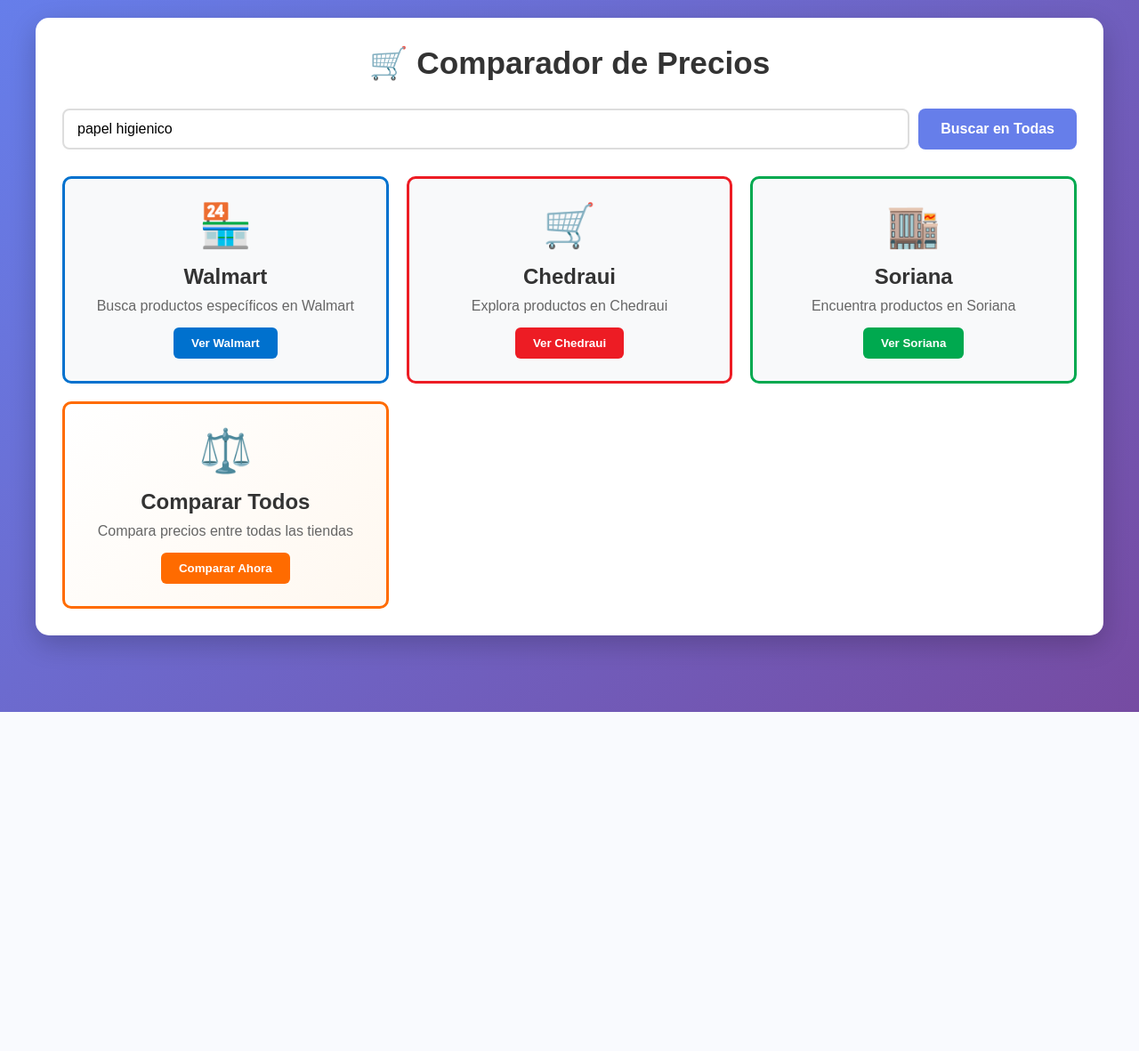
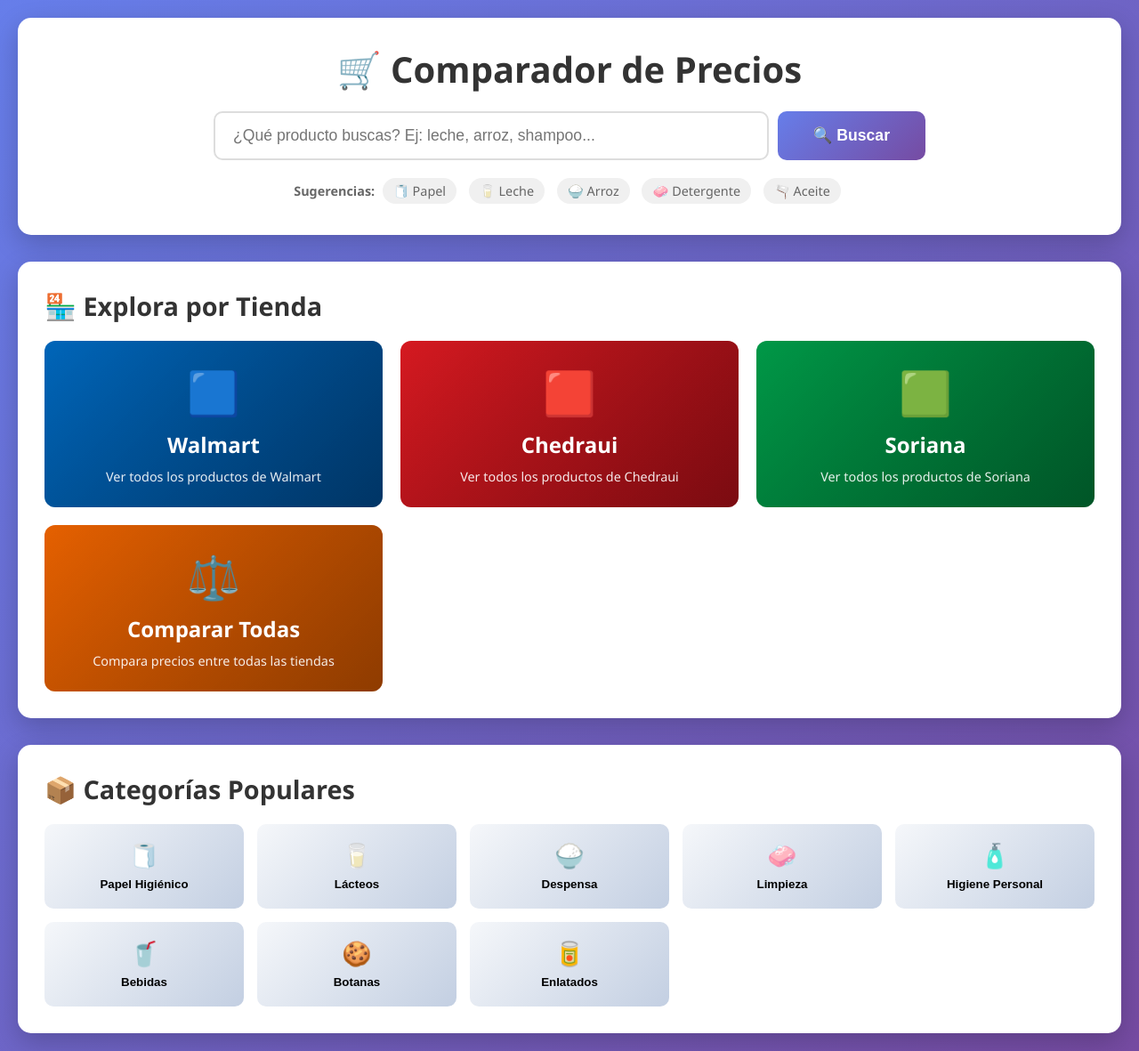
Before and after one commit to jesusresendiz56/Precios, a PHP site: page /scr/tiendas/index.php in a window 1280 px wide. Shown: the whole page at 89% size. Before the commit the page ends 800 px from the top, so only its background shows below. Run offline with PHP 8.4, Linux system fonts and the light colour scheme.

Commit message:
ya se cambio el index

```diff
--- a/Precios/scr/tiendas/index.php
+++ b/Precios/scr/tiendas/index.php
@@ -3,7 +3,7 @@
 <head>
     <meta charset="UTF-8">
     <meta name="viewport" content="width=device-width, initial-scale=1.0">
-    <title>Comparador de Precios - Tiendas</title>
+    <title>🛒 Comparador de Precios - México</title>
     <style>
         * {
             margin: 0;
@@ -12,291 +12,375 @@
         }
 
         body {
-            font-family: Arial, sans-serif;
+            font-family: 'Segoe UI', Tahoma, Geneva, Verdana, sans-serif;
             background: linear-gradient(135deg, #667eea 0%, #764ba2 100%);
             min-height: 100vh;
             padding: 20px;
         }
 
         .container {
-            max-width: 1200px;
+            max-width: 1400px;
             margin: 0 auto;
+        }
+
+        /* Header con buscador */
+        .header {
+            background: white;
+            border-radius: 15px;
+            padding: 30px;
+            margin-bottom: 30px;
+            box-shadow: 0 10px 30px rgba(0,0,0,0.2);
+        }
+
+        h1 {
+            text-align: center;
+            color: #333;
+            margin-bottom: 20px;
+            font-size: 2.5em;
+        }
+
+        .buscador {
+            max-width: 800px;
+            margin: 0 auto;
+        }
+
+        .search-box {
+            display: flex;
+            gap: 10px;
+            margin-bottom: 15px;
+        }
+
+        .search-input {
+            flex: 1;
+            padding: 15px 20px;
+            font-size: 1.1em;
+            border: 2px solid #ddd;
+            border-radius: 10px;
+            transition: all 0.3s;
+        }
+
+        .search-input:focus {
+            outline: none;
+            border-color: #667eea;
+            box-shadow: 0 0 0 3px rgba(102, 126, 234, 0.1);
+        }
+
+        .btn-buscar {
+            padding: 15px 40px;
+            background: linear-gradient(135deg, #667eea 0%, #764ba2 100%);
+            color: white;
+            border: none;
+            border-radius: 10px;
+            font-size: 1.1em;
+            font-weight: bold;
+            cursor: pointer;
+            transition: all 0.3s;
+        }
+
+        .btn-buscar:hover {
+            transform: translateY(-2px);
+            box-shadow: 0 5px 15px rgba(102, 126, 234, 0.4);
+        }
+
+        .sugerencias {
+            text-align: center;
+            color: #666;
+            font-size: 0.9em;
+        }
+
+        .sugerencias span {
+            display: inline-block;
+            background: #f0f0f0;
+            padding: 5px 12px;
+            margin: 5px;
+            border-radius: 15px;
+            cursor: pointer;
+            transition: all 0.3s;
+        }
+
+        .sugerencias span:hover {
+            background: #667eea;
+            color: white;
+        }
+
+        /* Sección de tiendas */
+        .tiendas-section {
+            background: white;
+            border-radius: 15px;
+            padding: 30px;
+            margin-bottom: 30px;
+            box-shadow: 0 10px 30px rgba(0,0,0,0.2);
+        }
+
+        .section-title {
+            font-size: 1.8em;
+            color: #333;
+            margin-bottom: 20px;
+            display: flex;
+            align-items: center;
+            gap: 10px;
+        }
+
+        .tiendas-grid {
+            display: grid;
+            grid-template-columns: repeat(auto-fit, minmax(300px, 1fr));
+            gap: 20px;
+        }
+
+        .tienda-card {
+            border-radius: 12px;
+            padding: 25px;
+            text-align: center;
+            cursor: pointer;
+            transition: all 0.3s;
+            text-decoration: none;
+            color: white;
+            position: relative;
+            overflow: hidden;
+        }
+
+        .tienda-card::before {
+            content: '';
+            position: absolute;
+            top: 0;
+            left: 0;
+            right: 0;
+            bottom: 0;
+            background: linear-gradient(135deg, rgba(0,0,0,0.1) 0%, rgba(0,0,0,0.3) 100%);
+            z-index: 1;
+        }
+
+        .tienda-card > * {
+            position: relative;
+            z-index: 2;
+        }
+
+        .tienda-card:hover {
+            transform: translateY(-5px) scale(1.02);
+            box-shadow: 0 10px 30px rgba(0,0,0,0.3);
+        }
+
+        .walmart-card {
+            background: linear-gradient(135deg, #0071ce 0%, #004c91 100%);
+        }
+
+        .chedraui-card {
+            background: linear-gradient(135deg, #ed1c24 0%, #b01018 100%);
+        }
+
+        .soriana-card {
+            background: linear-gradient(135deg, #00a94f 0%, #007a38 100%);
+        }
+
+        .comparar-card {
+            background: linear-gradient(135deg, #ff6b00 0%, #cc5500 100%);
+        }
+
+        .tienda-icono {
+            font-size: 3em;
+            margin-bottom: 10px;
+        }
+
+        .tienda-nombre {
+            font-size: 1.5em;
+            font-weight: bold;
+            margin-bottom: 10px;
+        }
+
+        .tienda-descripcion {
+            font-size: 0.9em;
+            opacity: 0.9;
+        }
+
+        /* Categorías populares */
+        .categorias-section {
             background: white;
             border-radius: 15px;
             padding: 30px;
             box-shadow: 0 10px 30px rgba(0,0,0,0.2);
         }
 
-        h1 {
-            text-align: center;
-            color: #333;
-            margin-bottom: 30px;
-            font-size: 2.2em;
+        .categorias-grid {
+            display: grid;
+            grid-template-columns: repeat(auto-fit, minmax(200px, 1fr));
+            gap: 15px;
         }
 
-        .search-box {
-            display: flex;
-            gap: 10px;
-            margin-bottom: 30px;
-            flex-wrap: wrap;
-            justify-content: center;
+        .categoria-btn {
+            background: linear-gradient(135deg, #f5f7fa 0%, #c3cfe2 100%);
+            border: none;
+            border-radius: 10px;
+            padding: 20px;
+            cursor: pointer;
+            transition: all 0.3s;
+            text-align: center;
         }
 
-        input[type="text"] {
-            flex: 1;
-            min-width: 300px;
-            padding: 12px 15px;
-            border: 2px solid #ddd;
-            border-radius: 8px;
-            font-size: 16px;
+        .categoria-btn:hover {
+            transform: translateY(-3px);
+            box-shadow: 0 5px 15px rgba(0,0,0,0.2);
+            background: linear-gradient(135deg, #667eea 0%, #764ba2 100%);
+            color: white;
         }
 
-        .btn-buscar {
-            padding: 12px 25px;
-            background: #667eea;
-            color: white;
-            border: none;
-            border-radius: 8px;
-            cursor: pointer;
-            font-size: 16px;
-            font-weight: bold;
+        .categoria-icono {
+            font-size: 2em;
+            display: block;
+            margin-bottom: 8px;
         }
 
-        .btn-buscar:hover {
-            background: #5568d3;
-        }
-
-        .tiendas-grid {
-            display: grid;
-            grid-template-columns: repeat(auto-fit, minmax(300px, 1fr));
-            gap: 20px;
-            margin-top: 30px;
-        }
-
-        .tienda-card {
-            background: #f8f9fa;
-            border-radius: 10px;
-            padding: 25px;
-            text-align: center;
-            cursor: pointer;
-            transition: transform 0.3s, box-shadow 0.3s;
-            border: 3px solid transparent;
-        }
-
-        .tienda-card:hover {
-            transform: translateY(-5px);
-            box-shadow: 0 5px 20px rgba(0,0,0,0.15);
-        }
-
-        .tienda-icon {
-            font-size: 3em;
-            margin-bottom: 15px;
-        }
-
-        .tienda-card h2 {
-            color: #333;
-            margin-bottom: 10px;
-        }
-
-        .tienda-card p {
-            color: #666;
-            margin-bottom: 15px;
-        }
-
-        .btn-tienda {
-            padding: 10px 20px;
-            background: #333;
-            color: white;
-            border: none;
-            border-radius: 6px;
-            cursor: pointer;
+        .categoria-nombre {
             font-weight: bold;
-        }
-
-        .walmart-card {
-            border-color: #0071ce;
-        }
-
-        .walmart-card .btn-tienda {
-            background: #0071ce;
-        }
-
-        .chedraui-card {
-            border-color: #ed1c24;
-        }
-
-        .chedraui-card .btn-tienda {
-            background: #ed1c24;
-        }
-
-        .soriana-card {
-            border-color: #00a94f;
-        }
-
-        .soriana-card .btn-tienda {
-            background: #00a94f;
-        }
-
-        .comparar-card {
-            border-color: #ff6b00;
-            background: linear-gradient(135deg, #fff, #fff8f0);
-        }
-
-        .comparar-card .btn-tienda {
-            background: #ff6b00;
-        }
-
-        .loading {
-            text-align: center;
-            padding: 30px;
-            display: none;
-        }
-
-        .spinner {
-            border: 4px solid #f3f3f3;
-            border-top: 4px solid #667eea;
-            border-radius: 50%;
-            width: 40px;
-            height: 40px;
-            animation: spin 1s linear infinite;
-            margin: 0 auto 15px;
-        }
-
-        @keyframes spin {
-            0% { transform: rotate(0deg); }
-            100% { transform: rotate(360deg); }
+            font-size: 1em;
         }
 
         @media (max-width: 768px) {
-            .container {
-                padding: 20px;
+            h1 {
+                font-size: 1.8em;
             }
 
             .search-box {
                 flex-direction: column;
             }
 
-            input[type="text"] {
-                min-width: 100%;
+            .tiendas-grid, .categorias-grid {
+                grid-template-columns: 1fr;
             }
         }
     </style>
 </head>
 <body>
     <div class="container">
+        <!-- Header con buscador -->
+        <div class="header">
             <h1>🛒 Comparador de Precios</h1>
-
+            <div class="buscador">
                 <div class="search-box">
                     <input
                         type="text"
-                id="termino"
-                placeholder="¿Qué producto estás buscando? Ejemplo: leche, pan, arroz..."
-                value="papel higienico"
+                        class="search-input"
+                        id="busqueda"
+                        placeholder="¿Qué producto buscas? Ej: leche, arroz, shampoo..."
                     >
-            <button class="btn-buscar" onclick="buscarEnTodas()">Buscar en Todas</button>
+                    <button class="btn-buscar" onclick="buscarEnTodasTiendas()">
+                        🔍 Buscar
+                    </button>
+                </div>
+                <div class="sugerencias">
+                    <strong>Sugerencias:</strong>
+                    <span onclick="buscarRapido('papel higiénico')">🧻 Papel</span>
+                    <span onclick="buscarRapido('leche')">🥛 Leche</span>
+                    <span onclick="buscarRapido('arroz')">🍚 Arroz</span>
+                    <span onclick="buscarRapido('detergente')">🧼 Detergente</span>
+                    <span onclick="buscarRapido('aceite')">🫗 Aceite</span>
+                </div>
+            </div>
         </div>
 
-        <div class="loading" id="loading">
-            <div class="spinner"></div>
-            <p>Buscando productos...</p>
+        <!-- Sección de tiendas -->
+        <div class="tiendas-section">
+            <h2 class="section-title">🏪 Explora por Tienda</h2>
+            <div class="tiendas-grid">
+                <a href="pages/tienda-walmart.php" class="tienda-card walmart-card">
+                    <div class="tienda-icono">🟦</div>
+                    <div class="tienda-nombre">Walmart</div>
+                    <div class="tienda-descripcion">Ver todos los productos de Walmart</div>
+                </a>
+
+                <a href="pages/tienda-chedraui.php" class="tienda-card chedraui-card">
+                    <div class="tienda-icono">🟥</div>
+                    <div class="tienda-nombre">Chedraui</div>
+                    <div class="tienda-descripcion">Ver todos los productos de Chedraui</div>
+                </a>
+
+                <a href="pages/tienda-soriana.php" class="tienda-card soriana-card">
+                    <div class="tienda-icono">🟩</div>
+                    <div class="tienda-nombre">Soriana</div>
+                    <div class="tienda-descripcion">Ver todos los productos de Soriana</div>
+                </a>
+
+                <a href="pages/comparar-todos.php" class="tienda-card comparar-card">
+                    <div class="tienda-icono">⚖️</div>
+                    <div class="tienda-nombre">Comparar Todas</div>
+                    <div class="tienda-descripcion">Compara precios entre todas las tiendas</div>
+                </a>
+            </div>
         </div>
 
-        <div class="tiendas-grid">
-            <!-- Walmart -->
-            <div class="tienda-card walmart-card" onclick="irATienda('walmart')">
-                <div class="tienda-icon">🏪</div>
-                <h2>Walmart</h2>
-                <p>Busca productos específicos en Walmart</p>
-                <button class="btn-tienda" onclick="event.stopPropagation(); irATienda('walmart')">
-                    Ver Walmart
+        <!-- Categorías populares -->
+        <div class="categorias-section">
+            <h2 class="section-title">📦 Categorías Populares</h2>
+            <div class="categorias-grid">
+                <button class="categoria-btn" onclick="buscarRapido('papel higiénico')">
+                    <span class="categoria-icono">🧻</span>
+                    <span class="categoria-nombre">Papel Higiénico</span>
                 </button>
-            </div>
 
-            <!-- Chedraui -->
-            <div class="tienda-card chedraui-card" onclick="irATienda('chedraui')">
-                <div class="tienda-icon">🛒</div>
-                <h2>Chedraui</h2>
-                <p>Explora productos en Chedraui</p>
-                <button class="btn-tienda" onclick="event.stopPropagation(); irATienda('chedraui')">
-                    Ver Chedraui
+                <button class="categoria-btn" onclick="buscarRapido('leche')">
+                    <span class="categoria-icono">🥛</span>
+                    <span class="categoria-nombre">Lácteos</span>
                 </button>
-            </div>
 
-            <!-- Soriana -->
-            <div class="tienda-card soriana-card" onclick="irATienda('soriana')">
-                <div class="tienda-icon">🏬</div>
-                <h2>Soriana</h2>
-                <p>Encuentra productos en Soriana</p>
-                <button class="btn-tienda" onclick="event.stopPropagation(); irATienda('soriana')">
-                    Ver Soriana
+                <button class="categoria-btn" onclick="buscarRapido('arroz')">
+                    <span class="categoria-icono">🍚</span>
+                    <span class="categoria-nombre">Despensa</span>
                 </button>
-            </div>
 
-            <!-- Comparar Todos -->
-            <div class="tienda-card comparar-card" onclick="compararTodos()">
-                <div class="tienda-icon">⚖️</div>
-                <h2>Comparar Todos</h2>
-                <p>Compara precios entre todas las tiendas</p>
-                <button class="btn-tienda" onclick="event.stopPropagation(); compararTodos()">
-                    Comparar Ahora
+                <button class="categoria-btn" onclick="buscarRapido('detergente')">
+                    <span class="categoria-icono">🧼</span>
+                    <span class="categoria-nombre">Limpieza</span>
+                </button>
+
+                <button class="categoria-btn" onclick="buscarRapido('shampoo')">
+                    <span class="categoria-icono">🧴</span>
+                    <span class="categoria-nombre">Higiene Personal</span>
+                </button>
+
+                <button class="categoria-btn" onclick="buscarRapido('refresco')">
+                    <span class="categoria-icono">🥤</span>
+                    <span class="categoria-nombre">Bebidas</span>
+                </button>
+
+                <button class="categoria-btn" onclick="buscarRapido('galletas')">
+                    <span class="categoria-icono">🍪</span>
+                    <span class="categoria-nombre">Botanas</span>
+                </button>
+
+                <button class="categoria-btn" onclick="buscarRapido('atún')">
+                    <span class="categoria-icono">🥫</span>
+                    <span class="categoria-nombre">Enlatados</span>
                 </button>
             </div>
         </div>
     </div>
 
     <script>
-        function buscarEnTodas() {
-            const termino = document.getElementById('termino').value.trim();
+        // Buscar cuando se presiona Enter
+        document.getElementById('busqueda').addEventListener('keypress', function(e) {
+            if (e.key === 'Enter') {
+                buscarEnTodasTiendas();
+            }
+        });
 
-            if (!termino) {
-                alert('Por favor ingresa un producto para buscar');
+        function buscarEnTodasTiendas() {
+            const termino = document.getElementById('busqueda').value.trim();
+
+            if (termino === '') {
+                alert('⚠️ Por favor ingresa un producto a buscar');
                 return;
             }
 
-            // Guardar término en localStorage para las otras páginas
+            // Guardar el término en localStorage
             localStorage.setItem('terminoBusqueda', termino);
 
-            // Ir directamente a comparar todos
-            compararTodos();
-        }
-
-        function irATienda(tienda) {
-            const termino = document.getElementById('termino').value.trim();
-
-            if (!termino) {
-                alert('Por favor ingresa un producto para buscar');
-                return;
-            }
-
-            // Guardar término en localStorage
-            localStorage.setItem('terminoBusqueda', termino);
-
-            // ACTUALIZADO: Redirigir a la página de la tienda en la carpeta pages/
-            window.location.href = `pages/tienda-${tienda}.php`;
-        }
-
-        function compararTodos() {
-            const termino = document.getElementById('termino').value.trim();
-
-            if (!termino) {
-                alert('Por favor ingresa un producto para buscar');
-                return;
-            }
-
-            // Guardar término en localStorage
-            localStorage.setItem('terminoBusqueda', termino);
-
-            // ACTUALIZADO: Redirigir a la página de comparación en la carpeta pages/
+            // Redirigir a la página de comparación
             window.location.href = 'pages/comparar-todos.php';
         }
 
-        // Cargar término guardado si existe
-        window.addEventListener('load', function() {
-            const terminoGuardado = localStorage.getItem('terminoBusqueda');
-            if (terminoGuardado) {
-                document.getElementById('termino').value = terminoGuardado;
+        function buscarRapido(termino) {
+            document.getElementById('busqueda').value = termino;
+            buscarEnTodasTiendas();
         }
-        });
     </script>
 </body>
 </html>
```
Lines whose indentation alone changed are shown as unchanged.
